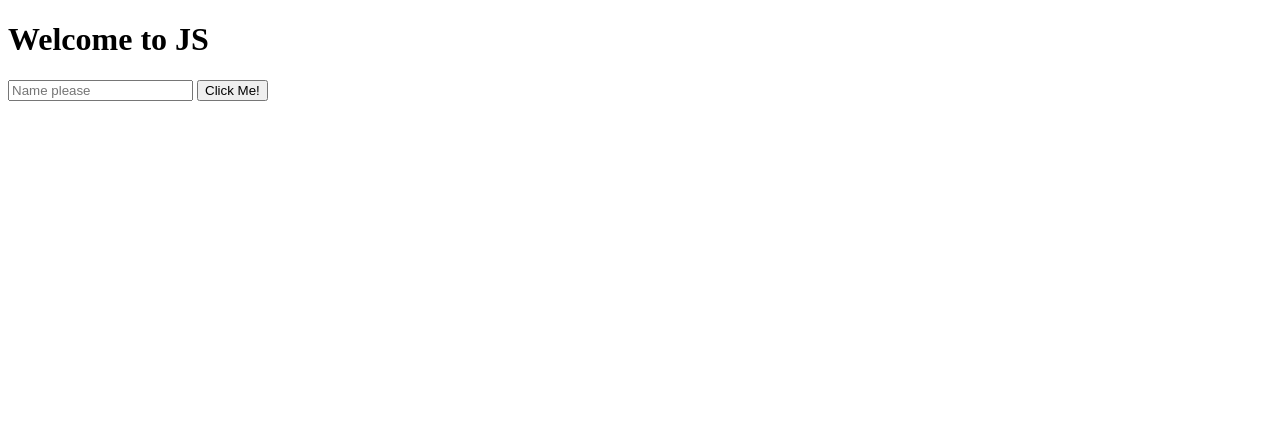
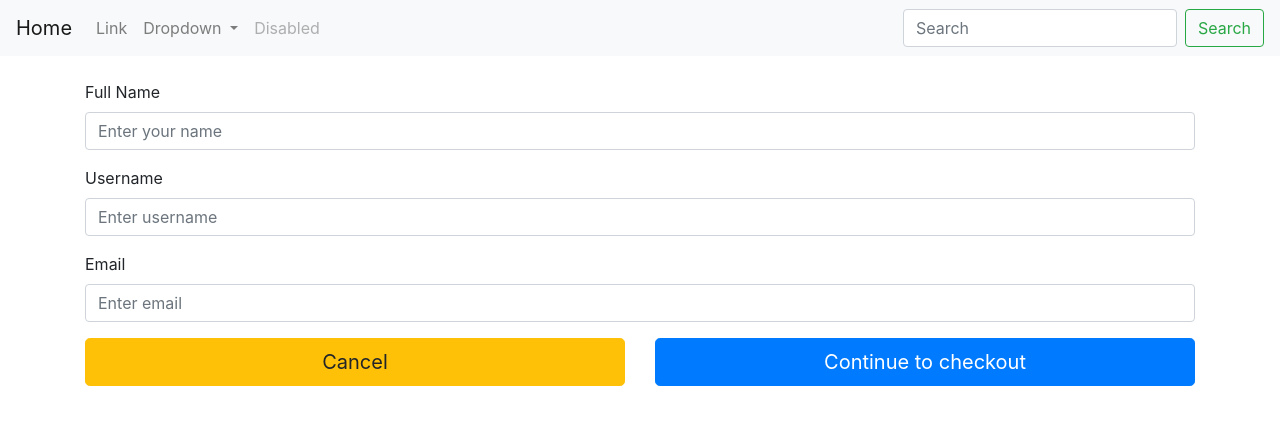
Before and after one commit to yashwanth055/Dyamic-project, a plain HTML site: page yash.html in a window 1280 px wide. Drawn offline with nearby package versions, Linux system fonts and the light colour scheme.

Commit message:
Add files via upload

```diff
--- a/yash.html
+++ b/yash.html
@@ -1,24 +1,71 @@
+<!DOCTYPE html>
+<html lang="en">
+<head>
+    <meta charset="UTF-8">
+    <meta name="viewport" content="width=device-width, initial-scale=1.0">
+    <title>Bootstrap Form</title>
+    <link href="https://stackpath.bootstrapcdn.com/bootstrap/4.5.2/css/bootstrap.min.css" rel="stylesheet">
+</head>
+<body>
+    <!-- Navbar -->
+    <nav class="navbar navbar-expand-lg navbar-light bg-light">
+        <a class="navbar-brand" href="#">Home</a>
+        <button class="navbar-toggler" type="button" data-toggle="collapse" data-target="#navbarNav" aria-controls="navbarNav" aria-expanded="false" aria-label="Toggle navigation">
+            <span class="navbar-toggler-icon"></span>
+        </button>
+        <div class="collapse navbar-collapse" id="navbarNav">
+            <ul class="navbar-nav">
+                <li class="nav-item">
+                    <a class="nav-link" href="#">Link</a>
+                </li>
+                <li class="nav-item dropdown">
+                    <a class="nav-link dropdown-toggle" href="#" id="navbarDropdown" role="button" data-toggle="dropdown" aria-haspopup="true" aria-expanded="false">
+                        Dropdown
+                    </a>
+                    <div class="dropdown-menu" aria-labelledby="navbarDropdown">
+                        <a class="dropdown-item" href="#">Action</a>
+                        <a class="dropdown-item" href="#">Another action</a>
+                        <div class="dropdown-divider"></div>
+                        <a class="dropdown-item" href="#">Something else here</a>
+                    </div>
+                </li>
+                <li class="nav-item">
+                    <a class="nav-link disabled" href="#">Disabled</a>
+                </li>
+            </ul>
+            <form class="form-inline ml-auto">
+                <input class="form-control mr-sm-2" type="search" placeholder="Search" aria-label="Search">
+                <button class="btn btn-outline-success my-2 my-sm-0" type="submit">Search</button>
+            </form>
+        </div>
+    </nav>
 
-<!DOCTYPE html>
-<html>
-    <head>
-        <script>
+    <!-- Form -->
+    <div class="container mt-4">
+        <div class="row">
+            <div class="col-12">
+                <label class="form-label">Full Name</label>
+                <input placeholder="Enter your name" class="form-control" />
+            </div>
+            <div class="col-12 mt-3">
+                <label class="form-label">Username</label>
+                <input placeholder="Enter username" class="form-control" />
+            </div>
+            <div class="col-12 mt-3">
+                <label class="form-label">Email</label>
+                <input placeholder="Enter email" class="form-control" />
+            </div>
+            <div class="col-sm-6 mt-3">
+                <button class="w-100 btn btn-warning btn-lg" type="button">Cancel</button>
+            </div>
+            <div class="col-sm-6 mt-3">
+                <button class="w-100 btn btn-primary btn-lg" type="submit">Continue to checkout</button>
+            </div>
+        </div>
+    </div>
 
-           function greet(){
-                name = document.getElementById("username").value;
-                alert("Welcome  "+ name);
-
-           }
-        </script>
-
-    </head>
-    <body>
-        <h1>Welcome to JS</h1>
-        <input placeholder = "Name please" id ="username"/>
-        <button onclick="greet();">Click Me!</button>
-
-
-
-
-    </body>
+    <script src="https://code.jquery.com/jquery-3.5.1.slim.min.js"></script>
+    <script src="https://cdn.jsdelivr.net/npm/@popperjs/core@2.5.4/dist/umd/popper.min.js"></script>
+    <script src="https://stackpath.bootstrapcdn.com/bootstrap/4.5.2/js/bootstrap.min.js"></script>
+</body>
 </html>
```
